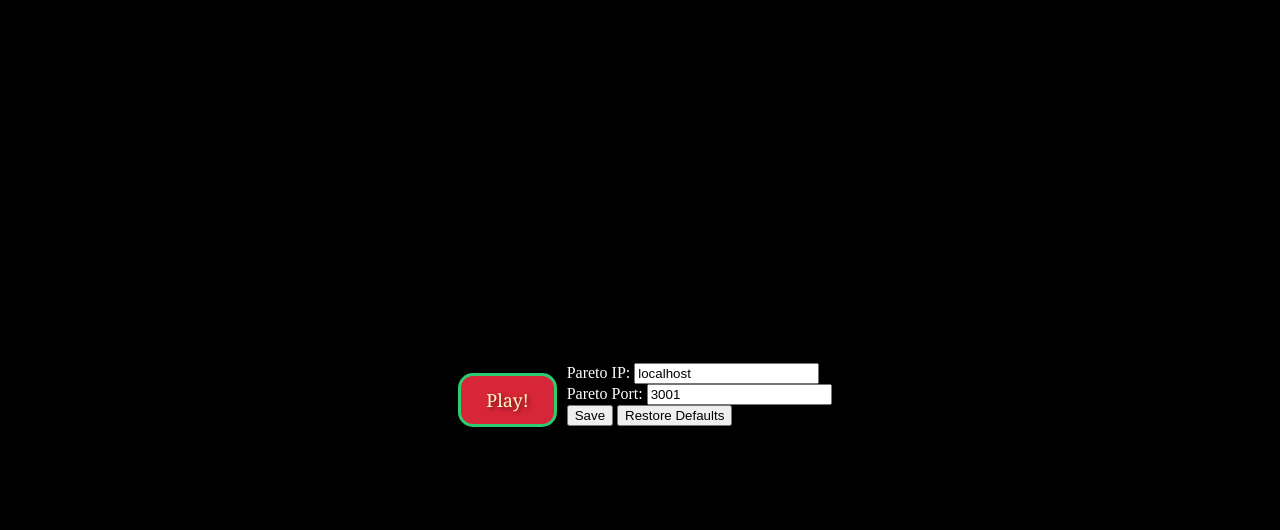
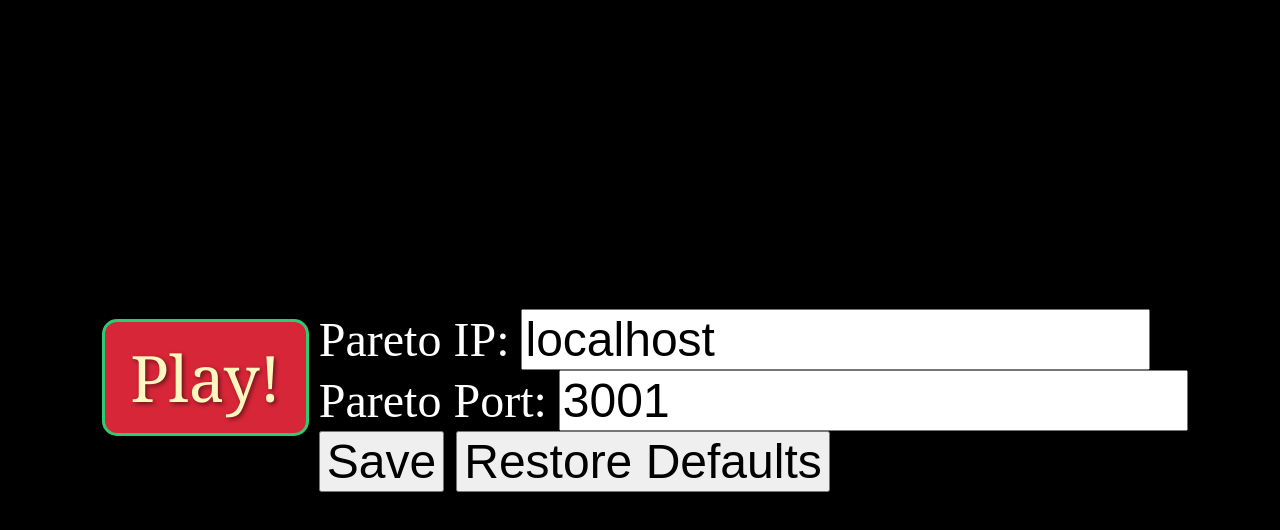
Before and after one commit to donundeen/owliday2024, a website: page web/index.html in a window 1280 px wide. Both pictures are taken after a click on the button "Setup". Drawn offline with Linux system fonts and the light colour scheme; no server answers.

Commit message:
new notes

```diff
--- a/web/index.css
+++ b/web/index.css
@@ -67,6 +67,17 @@ body{
 
 .configdiv{
   display:none;
+  font-size:3em;
+}
+
+input{
+  font-size:1em;
+}
+
+
+.configformbutton{
+  font-size:1em;
+
 }
 
 .startandconfig{
@@ -81,7 +92,7 @@ body{
   /* Basic styling */
   background-color: #D72638; /* Festive red */
   color: #FFF7C0; /* Warm yellow text */
-  font-size: 18px; /* Larger, readable text size */
+  font-size: 4em;   /*28px; /* Larger, readable text size */
   font-family: "Georgia", "Palatino Linotype", "Times New Roman", serif; /* Elegant, festive serif font */
   border: 3px solid #2ECC71; /* Holiday green border */
   border-radius: 15px; /* Rounded edges for a festive feel */
--- a/web/index.html
+++ b/web/index.html
@@ -1,12 +1,11 @@
 <html>
     <head>
-        <script  type="text/javascript" src="./js/socket.io.js"   crossorigin="anonymous" referrerpolicy="no-referrer"></script>
-        <script  src="./js/socket.io.js.map" ></script>
+        <script  type="text/javascript" src="./js/socket.io.min.js"   crossorigin="anonymous" referrerpolicy="no-referrer"></script>
         <script  type="text/javascript" src="./js/beaver.js" defer></script>
-        <script  type="text/javascript" src="./js/index.js" defer></script>
         <script  type="text/javascript" src="./js/JZZ.js"></script>
         <script  type="text/javascript" src="./js/JZZ.synth.Tiny.js"></script>
         <script  type="text/javascript" src="./js/JZZ.midi.SMF.js"></script>
+        <script  type="text/javascript" src="./js/index.js" defer></script>
         <link    rel="stylesheet" href="./index.css">
     </head>
     <body>
@@ -24,8 +23,8 @@
                 <input type="text" id="paretoip" name="paretoip" /><BR>
                 <label for="paretoport">Pareto Port:</label>
                 <input type="text" id="paretoport" name="paretoport" /><BR>
-                    <button class="savebutton">Save</button>
-                    <button class="restorebutton">Restore Defaults</button>
+                    <button class="configformbutton savebutton">Save</button>
+                    <button class="configformbutton restorebutton">Restore Defaults</button>
             </div>
         </div>
         <div class="countdowncontainer">
--- a/web/js/index.js
+++ b/web/js/index.js
@@ -3,9 +3,6 @@ console.log(HOST);
 HOST = HOST.replace(/:[0-9]+/,"");
 // remove port
 console.log(HOST);
-
-
-localStorage.setItem("BEAVER_URL",HOST);
 
 let DEFAULT_WEBSOCKET_PORT= 8098;
 let DEFAULT_WEBSERVER_PORT = 3003;
@@ -16,7 +13,6 @@ let WEBSOCKET_PORT= DEFAULT_WEBSOCKET_PORT;
 let WEBSERVER_PORT = DEFAULT_WEBSERVER_PORT;
 let BEAVER_URL = DEFAULT_BEAVER_URL;
 let BEAVER_PORT = DEFAULT_BEAVER_PORT;
-
 
 var singerimages = [
     // open-mouth image first.
@@ -52,7 +48,6 @@ let midifile = "holidaymedley.mid"; // nope
 
 var player;
 var playing = false;
-var out;
 
 let started = false;
 
@@ -538,7 +533,6 @@ function setupChannelPrograms(){
     tinysynth.program(4, getRandomMidiVoice());
     tinysynth.program(5, getRandomMidiVoice());
     tinysynth.program(6, getRandomMidiVoice());
-    //   out = JZZ().or(console.log('Cannot start MIDI engine!')).openMidiOut().or(console.log('Cannot open MIDI Out!'));
 }
 
 
```
